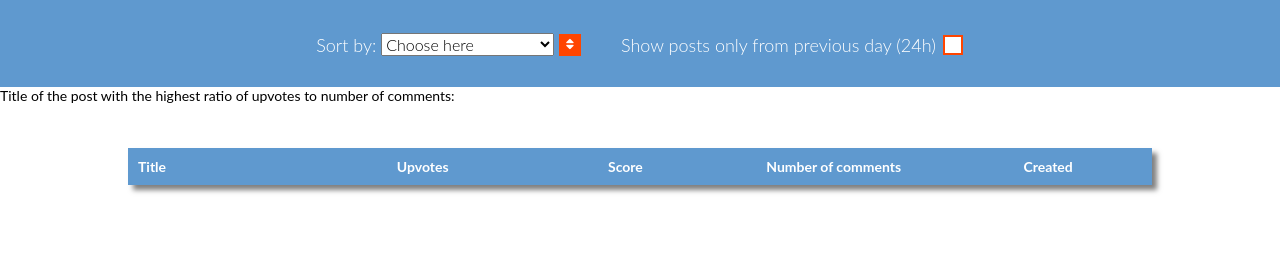
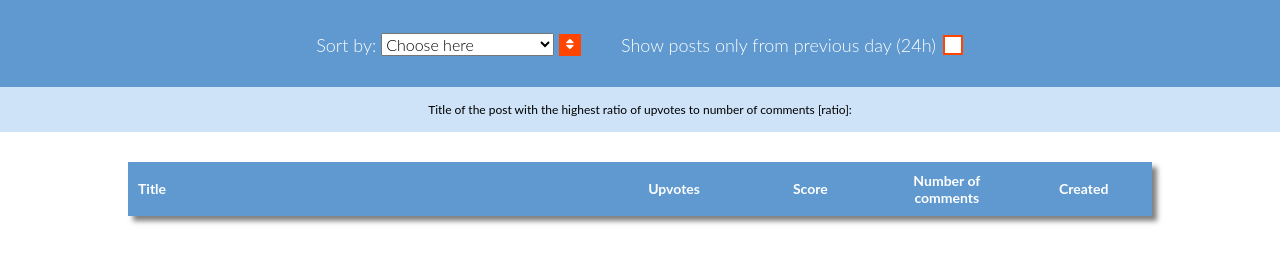
Before and after one commit to iambro/reddit-script, a plain HTML site: page index.html in a window 1280 px wide. Drawn offline with Linux system fonts and the light colour scheme; no server answers.

Commit message:
Add  styles to article component

```diff
--- a/SCSS/article.scss
+++ b/SCSS/article.scss
@@ -0,0 +1,17 @@
+.article-box{
+    display: flex;
+    flex-direction: column;
+    align-items: center;
+    background-color: $lightBlue;
+    padding: 1.5rem 0;
+
+    p{
+        font-size: 1.2rem;
+        margin: 0;
+    }
+    h1{
+        font-size: 1.8rem;
+        margin: 0;
+        color: $orange;
+    }
+}
--- a/index.html
+++ b/index.html
@@ -43,7 +43,7 @@
     <article class="article-box" id="top-post">
       <p>
         Title of the post with the highest ratio of upvotes to number of
-        comments:
+        comments [ratio]:
       </p>
     </article>
     <main class="posts-container">
```
Also changed, not shown: CSS/style.css.
